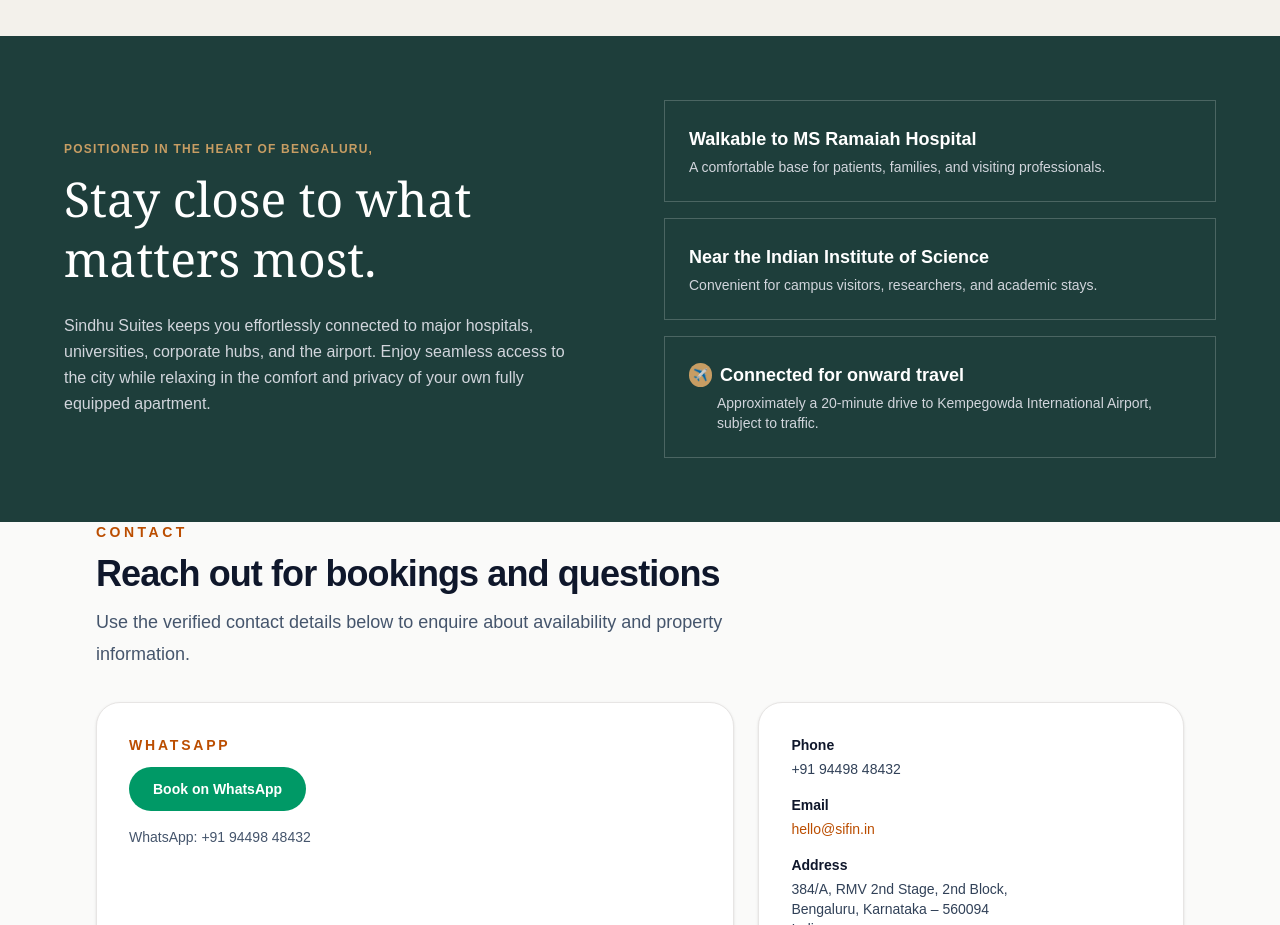
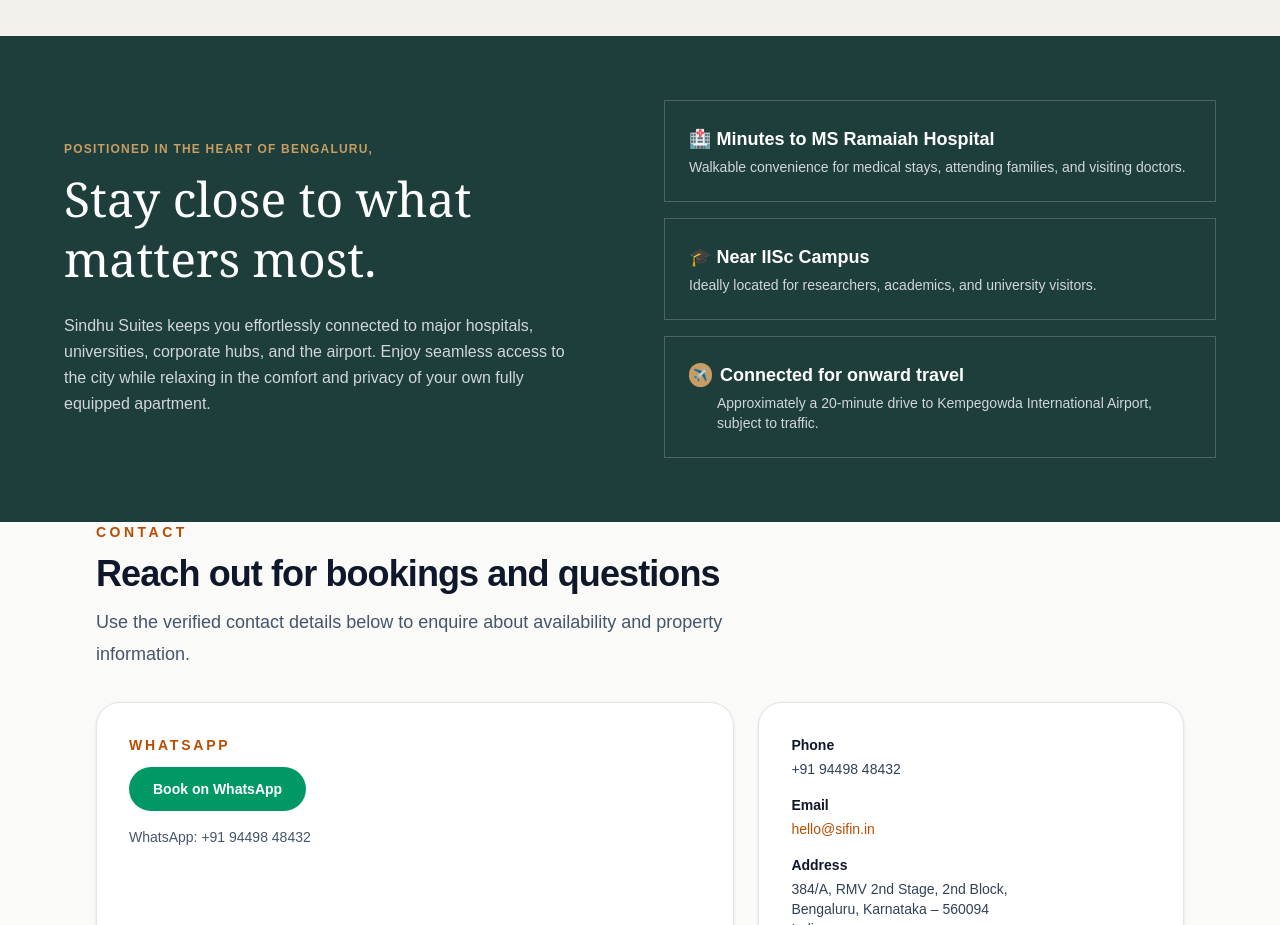
Before and after one commit to naveencoherent/sindhu-suite, a Next.js app: page / in a window 1280 px wide. Shown: the part 3360-4285 px from the top of the page. Built offline with nearby package versions, Linux system fonts and the light colour scheme.

Commit message:
Update IISc and Ramaiah card icons and copy

```diff
--- a/app/page.tsx
+++ b/app/page.tsx
@@ -778,18 +778,18 @@
           <div className="space-y-4">
             <div className="border border-white/20 p-6 rounded-none bg-transparent">
               <h3 className="font-semibold text-lg mb-1">
-                Walkable to MS Ramaiah Hospital
+                🏥 Minutes to MS Ramaiah Hospital
               </h3>
               <p className="text-gray-300 text-sm">
-                A comfortable base for patients, families, and visiting professionals.
+                Walkable convenience for medical stays, attending families, and visiting doctors.
               </p>
             </div>
             <div className="border border-white/20 p-6 rounded-none bg-transparent">
               <h3 className="font-semibold text-lg mb-1">
-                Near the Indian Institute of Science
+                🎓 Near IISc Campus
               </h3>
               <p className="text-gray-300 text-sm">
-                Convenient for campus visitors, researchers, and academic stays.
+                Ideally located for researchers, academics, and university visitors.
               </p>
             </div>
             <div className="border border-white/20 p-6 rounded-none bg-transparent">
```
